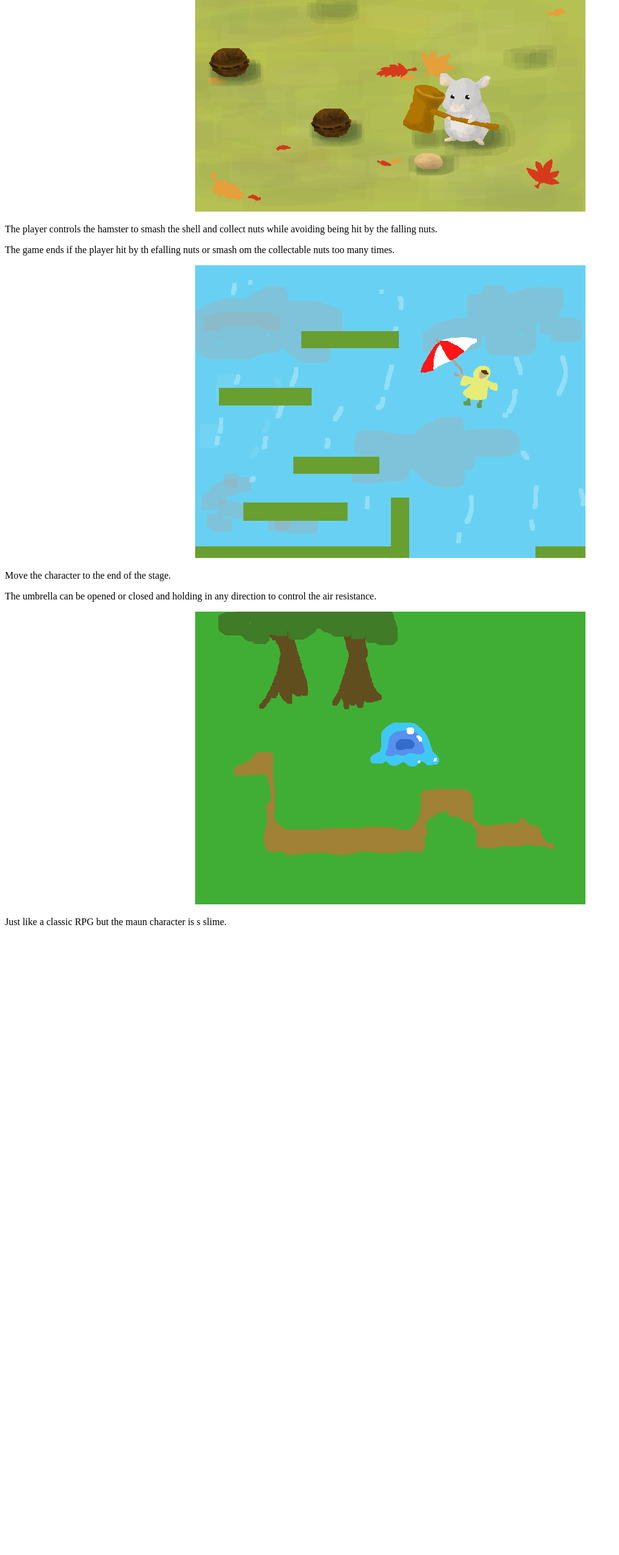
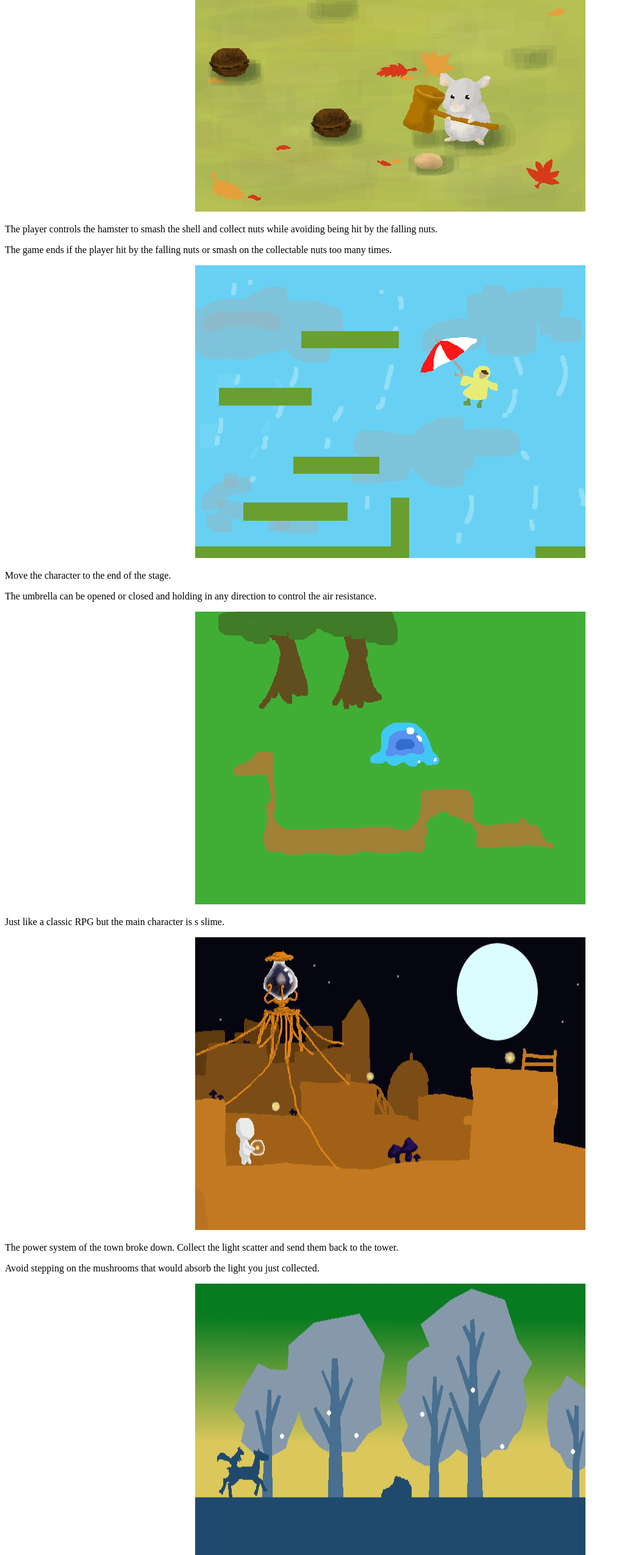
Before and after one commit to heyimglory/Final_game_ideas, a plain HTML site: page index.html in a window 1280 px wide. Shown: the part 247-2797 px from the top of the page at 61% size, without its empty margins (0-1015 px from the left). Before the commit the page ends 1784 px from the top, so only its background shows below. Drawn offline with Linux system fonts and the light colour scheme.

Commit message:
other idea

```diff
--- a/index.html
+++ b/index.html
@@ -13,7 +13,7 @@
 <img src="hammer_hamster.png" width="640" height="480"/>
 </div>
 <p>The player controls the hamster to smash the shell and collect nuts while avoiding being hit by the falling nuts.</p>
-<p>The game ends if the player hit by th efalling nuts or smash om the collectable nuts too many times.</p>
+<p>The game ends if the player hit by the falling nuts or smash on the collectable nuts too many times.</p>
 <p></p>
 
 <div style="text-align:center">
@@ -25,8 +25,26 @@
 <div style="text-align:center">
 <img src="slime.png" width="640" height="480"/>
 </div>
-<p>Just like a classic RPG but the maun character is s slime.</p>
+<p>Just like a classic RPG but the main character is s slime.</p>
 <p></p>
+
+<div style="text-align:center">
+<img src="town.png" width="640" height="480"/>
+</div>
+<p>The power system of the town broke down. Collect the light scatter and send them back to the tower. </p>
+<p>Avoid stepping on the mushrooms that would absorb the light you just collected.</p>
+<p></p>
+
+<div style="text-align:center">
+<img src="berry.png" width="640" height="480"/>
+</div>
+<p>Control jumping of the bigger animal and the smaller animal separately to jump across the rock on the ground and collect the berries hanging in the trees.</p>
+<p></p>
+
+<div style="text-align:center">
+<img src="village.png" width="640" height="480"/>
+</div>
+<p>Kind of similar to the trader game, but the map is more complicated.</p>
 <p></p>
 
 </body>
```
Also changed, not shown: berry.png (added), town.png (added), village.png (added).
